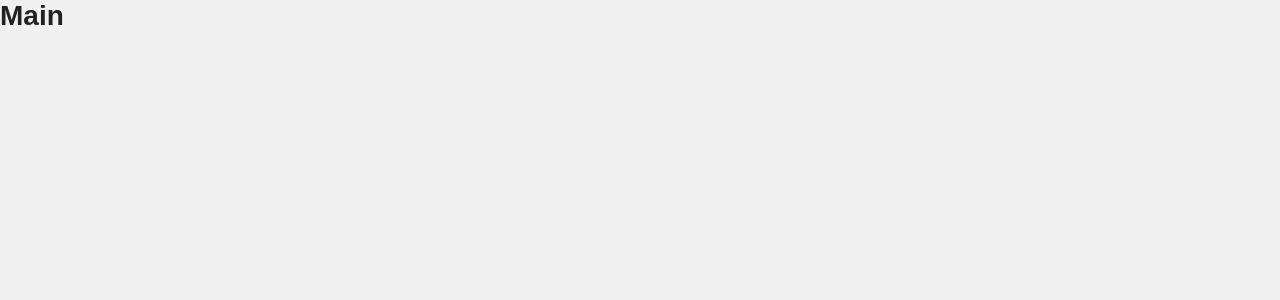
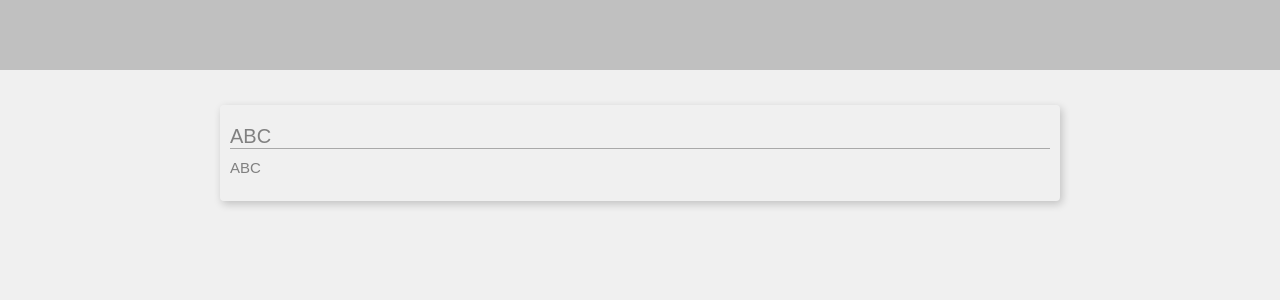
Before and after one commit to erikchagas/whyfood, a React (Create React App) app: page / in a window 1280 px wide. Shown: the top 300 px of the page. Built offline with nearby package versions, Linux system fonts and the light colour scheme.

Commit message:
Adicionar importação de estilo na Main

```diff
--- a/src/pages/Main/index.js
+++ b/src/pages/Main/index.js
@@ -1,7 +1,19 @@
 import React from 'react';
 
+import { Header, Container, Card, CardTitle, CardPrice } from './styles';
+
 function Main() {
-  return <h1>Main</h1>;
+  return (
+    <>
+      <Header />
+      <Container>
+        <Card>
+          <CardTitle>ABC</CardTitle>
+          <CardPrice>ABC</CardPrice>
+        </Card>
+      </Container>
+    </>
+  );
 }
 
 export default Main;
```
